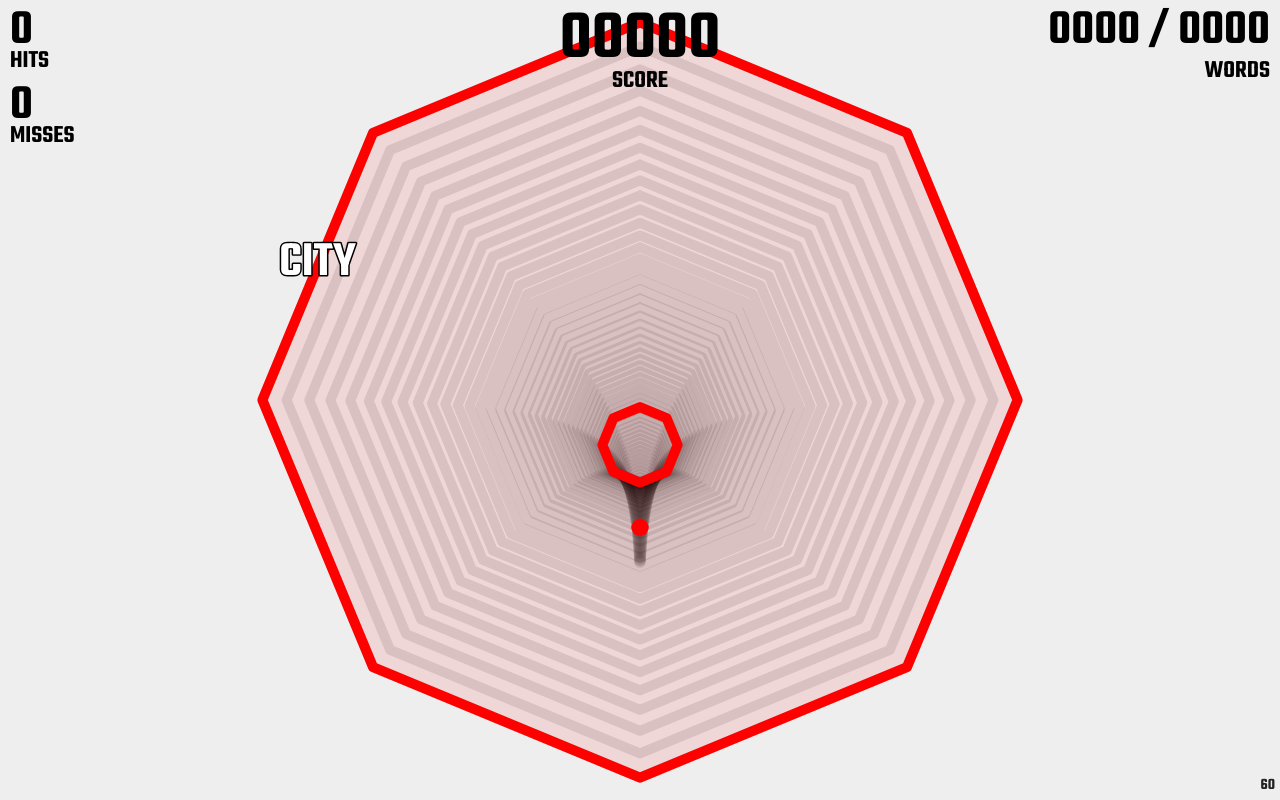
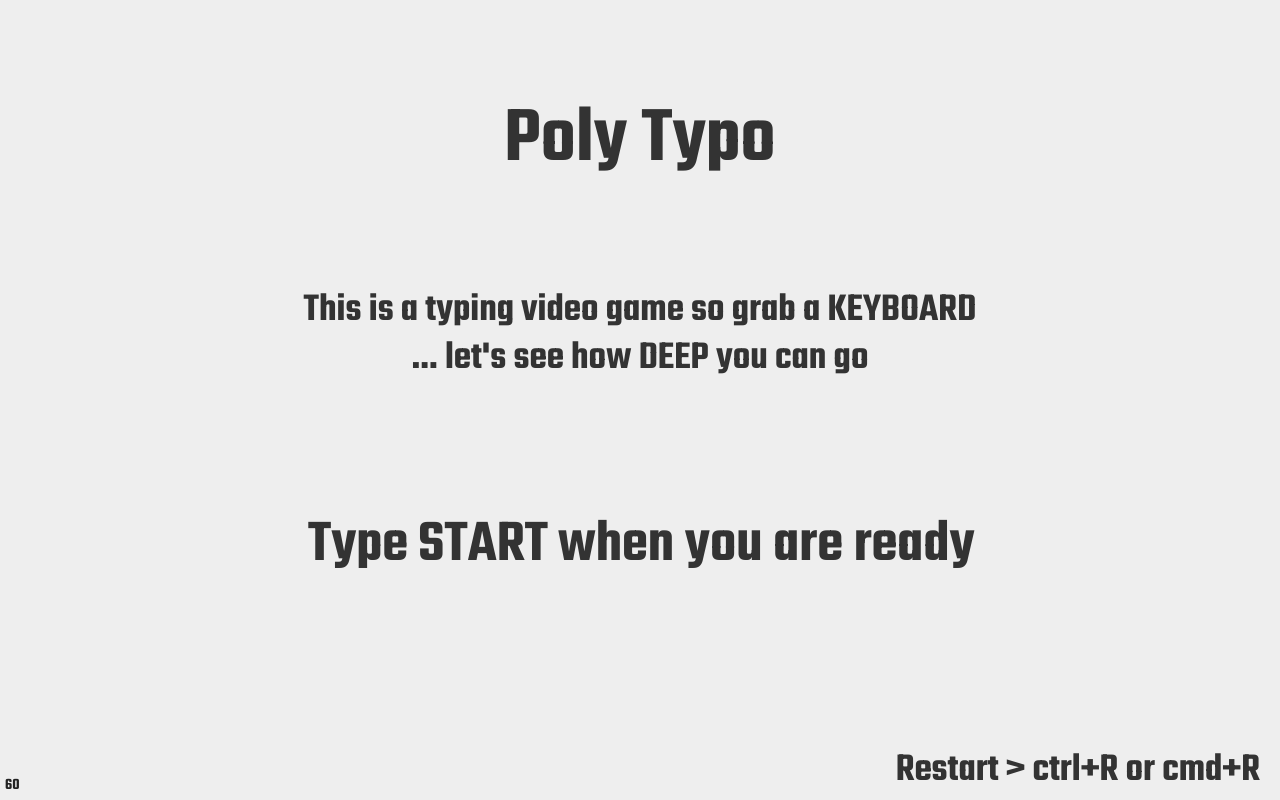
Before and after one commit to pjnovas/ld48, a website built with Parcel: page index.html in a window 1280 px wide. Built offline with nearby package versions, Linux system fonts and the light colour scheme.

Commit message:
added start and end game

```diff
--- a/css/main.css
+++ b/css/main.css
@@ -277,5 +277,5 @@ canvas {
 #fps {
   position: fixed;
   bottom: 5px;
-  right: 5px;
+  left: 5px;
 }
--- a/src/gameState.stream.ts
+++ b/src/gameState.stream.ts
@@ -2,6 +2,16 @@ import { BehaviorSubject } from "rxjs";
 import { GameState, Point, Segment } from "./types";
 
 const gameState$ = new BehaviorSubject<GameState>({
+  screen: "menu",
+
+  actions: {
+    menu: {
+      word: "start",
+      validIndex: 0,
+    },
+  },
+  maxFails: 3,
+
   viewport: {
     width: 500,
     height: 500,
@@ -20,6 +30,7 @@ const gameState$ = new BehaviorSubject<GameState>({
     words: 0,
     misses: 0,
     totalWords: 0,
+    failedWords: 0,
   },
 });
 
--- /dev/null
+++ b/src/intro.render.ts
@@ -0,0 +1,69 @@
+import { getColor } from "./render.utils";
+import { GameState } from "./types";
+
+export default (ctx: CanvasRenderingContext2D, state: GameState) => {
+  const { width, height } = state.viewport;
+  const { menu } = state.actions;
+
+  ctx.save();
+
+  const size = 80;
+  const h = height * 0.4;
+
+  ctx.fillStyle = "#333333";
+  ctx.textAlign = "center";
+
+  ctx.font = `${size}px Teko`;
+  ctx.fillText("Poly Typo", width * 0.5, h - size * 2);
+
+  ctx.font = `${size * 0.5}px Teko`;
+  ctx.fillText(
+    "This is a typing video game so grab a KEYBOARD",
+    width * 0.5,
+    h
+  );
+  ctx.fillText(
+    "... let's see how DEEP you can go",
+    width * 0.5,
+    h + size * 0.6
+  );
+
+  ctx.textAlign = "left";
+
+  const tSize = size * 0.75;
+  ctx.font = `${tSize}px Teko`;
+  const h2 = h + size * 3;
+
+  const tW = ctx.measureText("Type").width;
+  const aW = ctx.measureText("Type START when you are ready").width;
+  const startW = Array.from(menu.word).reduce(
+    (accum, letter) => accum + ctx.measureText(letter.toUpperCase()).width,
+    0
+  );
+
+  const center = width * 0.5 - aW * 0.25;
+  const halfStartW = startW * 0.5;
+
+  const xA = center - tW - halfStartW;
+  const xB = center - halfStartW + 10;
+  const xC = center + halfStartW + 20;
+
+  Array.from(menu.word).reduce((accum, letter, i) => {
+    const w = ctx.measureText(letter.toUpperCase()).width;
+
+    ctx.fillStyle = i >= menu.validIndex ? "#333333" : getColor([255, 0, 0, 1]);
+    ctx.fillText(letter.toUpperCase(), accum, h2);
+
+    return accum + w;
+  }, xB);
+
+  ctx.fillStyle = "#333333";
+  ctx.fillText("Type", xA, h2);
+  ctx.fillText("when you are ready", xC, h2);
+
+  ctx.font = `40px Teko`;
+  ctx.textAlign = "right";
+  ctx.fillText("Restart > ctrl+R or cmd+R", width - 20, height - 20);
+
+  ctx.restore();
+};
--- a/src/render.ts
+++ b/src/render.ts
@@ -9,30 +9,11 @@ import {
   Word,
 } from "./types";
 
+import drawIntro from "./intro.render";
 import drawStats from "./stats.render";
 
 import { clamp, clamp01 } from "./math.utils";
-
-const getColor = (c: Color): string =>
-  `rgba(${c[0]}, ${c[1]}, ${c[2]}, ${c[3]})`;
-
-const drawPath = (
-  ctx: CanvasRenderingContext2D,
-  points: Array<Point>,
-  c: Color = [0, 0, 0, 1]
-) => {
-  ctx.beginPath();
-
-  points.forEach((p, i) => {
-    if (i === 0) ctx.moveTo(p.x, p.y);
-    ctx.lineTo(p.x, p.y);
-    if (i === points.length - 1) ctx.lineTo(points[0].x, points[0].y);
-  });
-
-  ctx.fillStyle = getColor(c);
-  ctx.fill();
-  ctx.closePath();
-};
+import { drawPath, getColor } from "./render.utils";
 
 const getMid = ([pA, pB]: [Point, Point]): Point => ({
   x: pA.x + (pB.x - pA.x) * 0.5,
@@ -111,8 +92,30 @@ const drawSegments = (
   });
 };
 
+const drawEnd = (ctx: CanvasRenderingContext2D, state: GameState) => {
+  ctx.save();
+
+  const { width, height } = state.viewport;
+
+  ctx.fillStyle = getColor([255, 0, 0, 0.5]);
+  ctx.fillRect(0, 0, width, height);
+
+  ctx.fillStyle = "#000000";
+  ctx.textAlign = "center";
+
+  ctx.font = `80px Teko`;
+  ctx.fillText("GAME OVER", width * 0.5, height * 0.4);
+
+  ctx.font = `50px Teko`;
+  ctx.fillText("ctrl+R or cmd+R to restart", width * 0.5, height * 0.6);
+
+  ctx.restore();
+};
+
 export default (ctx: CanvasRenderingContext2D) => (state: GameState) => {
   ctx.clearRect(0, 0, state.viewport.width, state.viewport.height);
+
+  if (state.screen === "menu") return drawIntro(ctx, state);
 
   ctx.save();
 
@@ -131,5 +134,7 @@ export default (ctx: CanvasRenderingContext2D) => (state: GameState) => {
 
   ctx.restore();
 
-  drawStats(ctx, state.stats, state.viewport);
+  if (state.screen === "end") drawEnd(ctx, state);
+
+  drawStats(ctx, state);
 };
--- /dev/null
+++ b/src/render.utils.ts
@@ -0,0 +1,22 @@
+import { Color, Point } from "./types";
+
+export const getColor = (c: Color): string =>
+  `rgba(${c[0]}, ${c[1]}, ${c[2]}, ${c[3]})`;
+
+export const drawPath = (
+  ctx: CanvasRenderingContext2D,
+  points: Array<Point>,
+  c: Color = [0, 0, 0, 1]
+) => {
+  ctx.beginPath();
+
+  points.forEach((p, i) => {
+    if (i === 0) ctx.moveTo(p.x, p.y);
+    ctx.lineTo(p.x, p.y);
+    if (i === points.length - 1) ctx.lineTo(points[0].x, points[0].y);
+  });
+
+  ctx.fillStyle = getColor(c);
+  ctx.fill();
+  ctx.closePath();
+};
--- a/src/stats.render.ts
+++ b/src/stats.render.ts
@@ -1,6 +1,6 @@
 import padStart from "lodash/padStart";
 import { clamp } from "./math.utils";
-import { Stats, Viewport } from "./types";
+import { GameState, Stats, Viewport } from "./types";
 
 const padNum = (num: number, size: number = 4): string =>
   padStart(String(num | 0), size, "0");
@@ -22,6 +22,27 @@ const drawWords = (
 
   ctx.font = `${labelSize}px Teko`;
   ctx.fillText("WORDS", width - 10, size + 10);
+};
+
+const drawWordFails = (
+  ctx: CanvasRenderingContext2D,
+  { failedWords }: Stats,
+  { width, height }: Viewport,
+  maxFails: number
+) => {
+  const size = 80;
+  ctx.textBaseline = "bottom";
+  ctx.fillStyle = "#ff0000";
+  ctx.textAlign = "right";
+
+  const wtxt = `${padNum(failedWords, 0)} / ${padNum(maxFails, 0)}`;
+
+  const y = height;
+  ctx.font = `${size}px Teko`;
+  ctx.fillText(wtxt, width - 10, y);
+
+  ctx.font = `${labelSize}px Teko`;
+  ctx.fillText("FAILS", width - 10, y - size);
 };
 
 const drawScore = (
@@ -64,8 +85,7 @@ const drawHM = (
 
 export default (
   ctx: CanvasRenderingContext2D,
-  stats: Stats,
-  viewport: Viewport
+  { stats, viewport, maxFails }: GameState
 ) => {
   ctx.save();
   ctx.textBaseline = "top";
@@ -74,5 +94,6 @@ export default (
   drawHM(ctx, stats, viewport);
   drawScore(ctx, stats, viewport);
   drawWords(ctx, stats, viewport);
+  drawWordFails(ctx, stats, viewport, maxFails);
   ctx.restore();
 };
--- a/src/update.ts
+++ b/src/update.ts
@@ -1,7 +1,15 @@
 import first from "lodash/first";
 import { getPolyPoints, getPolySegments } from "./geometric.utils";
 import { rndInt, clamp, lerp, clamp01 } from "./math.utils";
-import { GameState, Point, Polygon, Size, Tunnel, Viewport } from "./types";
+import {
+  GameState,
+  Point,
+  Polygon,
+  Size,
+  Stats,
+  Tunnel,
+  Viewport,
+} from "./types";
 import words from "./words.json";
 
 const isInsideViewport = (viewport: Viewport, m: number = 1.6) => (
@@ -33,6 +41,7 @@ const updatePoly = ({
   runSpeed,
   gate,
   shouldFilter,
+  stats,
 }: {
   deltaTime: number;
   list: Array<Polygon>;
@@ -41,12 +50,14 @@ const updatePoly = ({
   runSpeed: number;
   gate: boolean;
   shouldFilter: ReturnType<typeof isInsideViewport>;
+  stats: Stats;
 }): Array<Polygon> => {
   const create =
     list.length === 0 || !list.some((poly) => poly.radius < initRad * spacedBy);
 
   if (create) {
     list = [...list, createPoly(props)];
+    if (gate) stats.totalWords++;
   }
 
   return list.filter(shouldFilter).map((poly) => ({
@@ -142,6 +153,7 @@ const updTunnel = (
       spacedBy: spaced + 1.05,
       runSpeed: tunnel.runSpeed,
       shouldFilter: isInsideViewport(viewport, 1.2),
+      stats,
     }),
     polygons: updatePoly({
       deltaTime,
@@ -155,9 +167,10 @@ const updTunnel = (
       runSpeed: tunnel.runSpeed,
       shouldFilter: (poly: Polygon): boolean => {
         const keep = isInsideViewport(viewport, 1.2)(poly);
-        if (!keep) stats.totalWords++;
+        if (!keep && !poly.word.done) stats.failedWords++;
         return keep;
       },
+      stats,
     }),
   };
 };
@@ -170,7 +183,25 @@ const update = (
 ): GameState => {
   state.viewport = worldSize;
 
-  if (inputState.length === 1) {
+  if (state.screen === "end") return state;
+
+  if (state.screen === "menu") {
+    const nextChar = state.actions.menu.word.charAt(
+      state.actions.menu.validIndex
+    );
+
+    if (inputState.length === 1 && inputState === nextChar) {
+      state.actions.menu.validIndex++;
+      if (state.actions.menu.validIndex >= state.actions.menu.word.length) {
+        state.actions.menu.validIndex = 0;
+        state.screen = "gameplay";
+      }
+    }
+
+    return state;
+  }
+
+  if (state.screen === "gameplay" && inputState.length === 1) {
     const poly = state.tunnel.polygons.find(({ word }) => !word.done);
     if (!poly) return;
     const word = poly.word;
@@ -189,6 +220,11 @@ const update = (
     }
   }
 
+  if (state.stats.failedWords >= state.maxFails) {
+    state.screen = "end";
+    return state;
+  }
+
   return { ...state, tunnel: updTunnel(deltaTime, state.tunnel, state) };
 };
 
```
Also changed, not shown: src/types.d.ts (+14 -0 lines), README.md.
